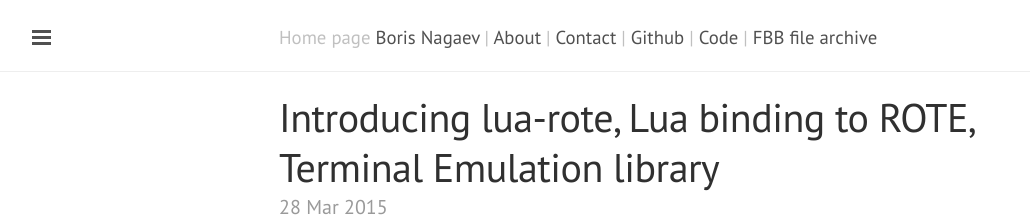
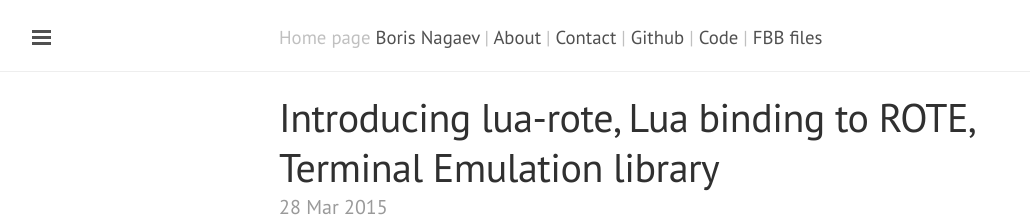
Before and after one commit to starius/starius.github.io, a Jekyll site: the page built from index.html, in a window 1280 px wide and 900 px high. Shown: the top 220 px of the window, without its empty margins (1-1031 px from the left). Built offline with Jekyll 4.4.1, drawn with Linux system fonts in a browser that asks for light colours; Markdown is read by kramdown in place of the engine named in the settings; the list of posts is cut into pages by our own code.

Commit message:
s/FBB file archive/FBB files/

```diff
--- a/_layouts/default.html
+++ b/_layouts/default.html
@@ -25,7 +25,7 @@
             <a href="/code">Code</a>
                 |
             <a href="http://starius.ru/fbb/"
-                >FBB file archive</a>
+                >FBB files</a>
             </small>
           </h3>
         </div>
```
